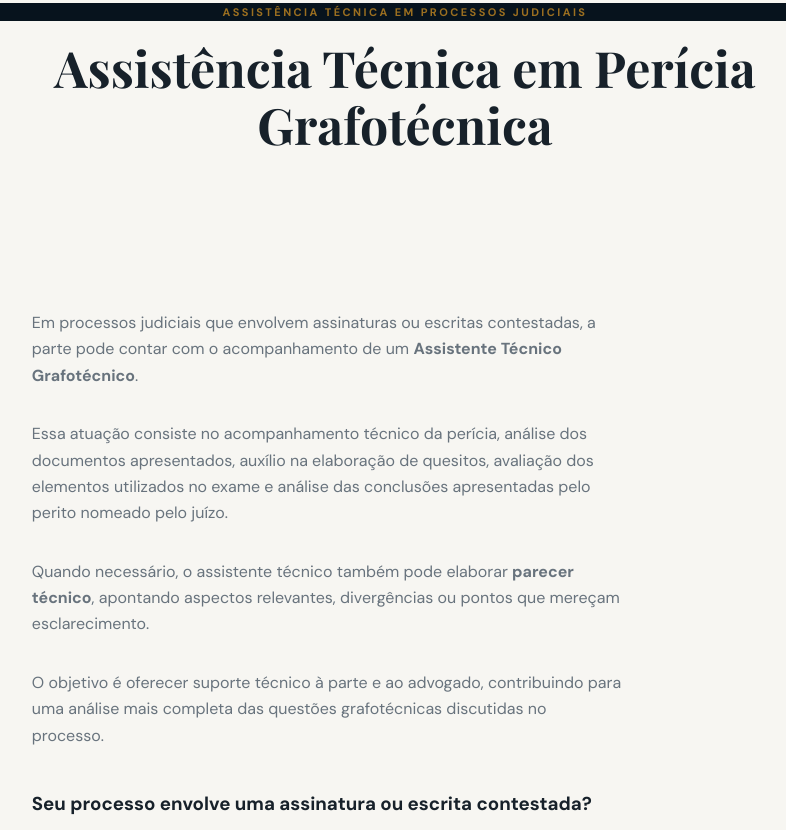
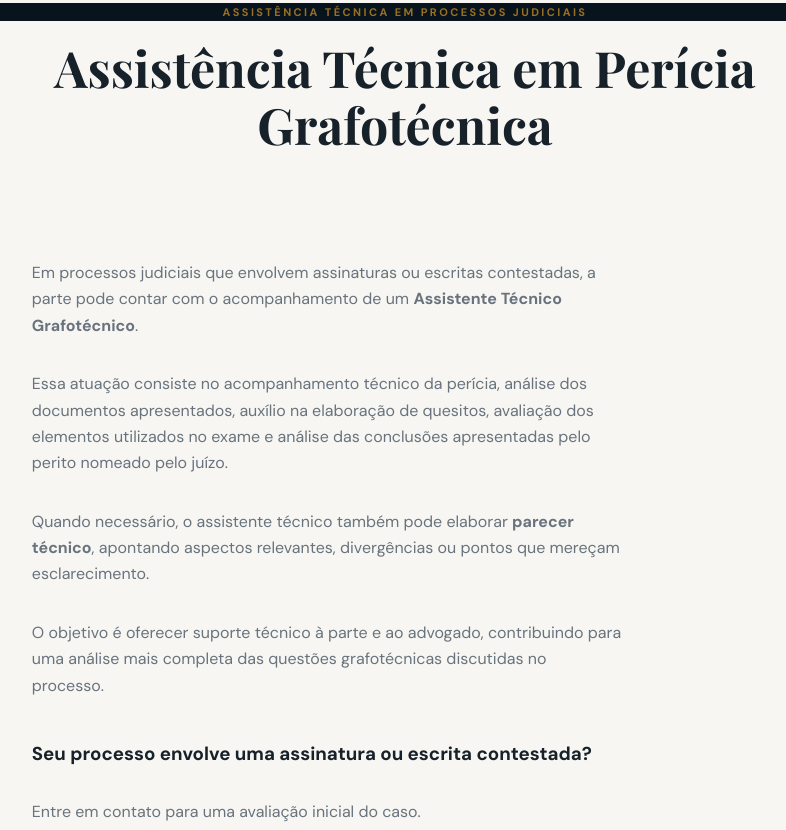
Before and after one commit to igorflorespericias/igorflorespericias.github.io, a plain HTML site: page index.html in a window 1280 px wide. Shown: the part 2430-3260 px from the top of the page, without its empty margins (235-1021 px from the left). Drawn offline with nearby package versions, Linux system fonts and the light colour scheme.

Commit message:
Update index.html

```diff
--- a/index.html
+++ b/index.html
@@ -117,7 +117,7 @@
     <h2>Assistência Técnica em Perícia Grafotécnica</h2>
   </div>
 
-  <div class="about-copy" style="max-width: 900px; margin: 0 auto;">
+ <div class="about-copy" style="max-width: 900px; margin: -50px auto 0;">
     <p>Em processos judiciais que envolvem assinaturas ou escritas contestadas, a parte pode contar com o acompanhamento de um <strong>Assistente Técnico Grafotécnico</strong>.</p>
 
     <p>Essa atuação consiste no acompanhamento técnico da perícia, análise dos documentos apresentados, auxílio na elaboração de quesitos, avaliação dos elementos utilizados no exame e análise das conclusões apresentadas pelo perito nomeado pelo juízo.</p>
```
